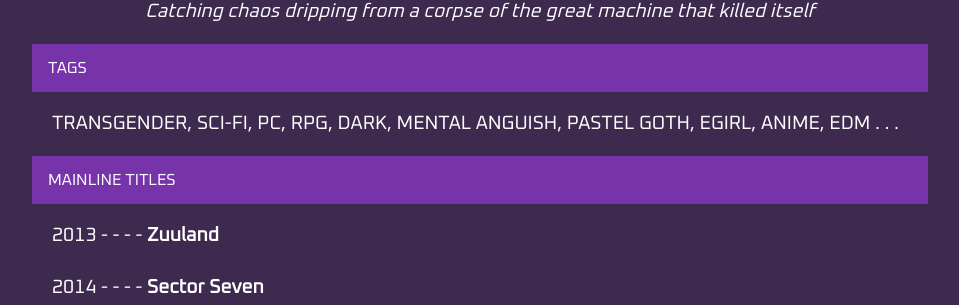
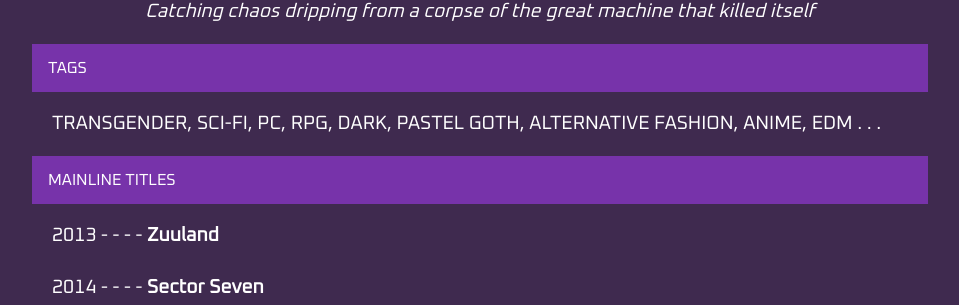
Before and after one commit to V3663L/v3663l.github.io, a Jekyll site: the page built from profile/index.html, in a window 1280 px wide and 900 px high, scrolled down 1188 px. Shown: the part 146-451 px from the top of the window, without its empty margins (160-1119 px from the left). Built offline with Jekyll 4.4.1, drawn with Linux system fonts in a browser that asks for light colours.

Commit message:
Update index.html

```diff
--- a/profile/index.html
+++ b/profile/index.html
@@ -28,7 +28,7 @@ title: V3663L - - - - PROFILE
 <a>TAGS</a>
 </comments>
 
-<p>TRANSGENDER, SCI-FI, PC, RPG, DARK, MENTAL ANGUISH, PASTEL GOTH, EGIRL, ANIME, EDM . . .</p>
+<p>TRANSGENDER, SCI-FI, PC, RPG, DARK, PASTEL GOTH, ALTERNATIVE FASHION, ANIME, EDM . . .</p>
 
 <comments>
 <a>MAINLINE TITLES</a>
```
